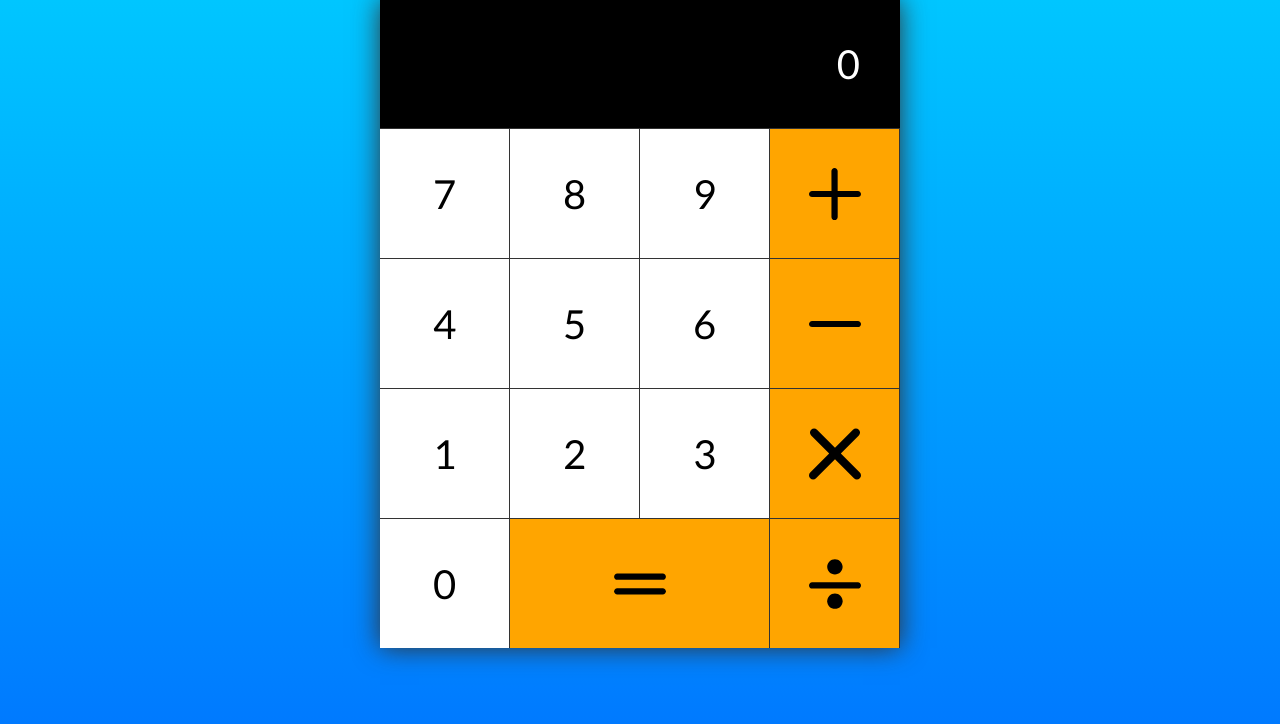
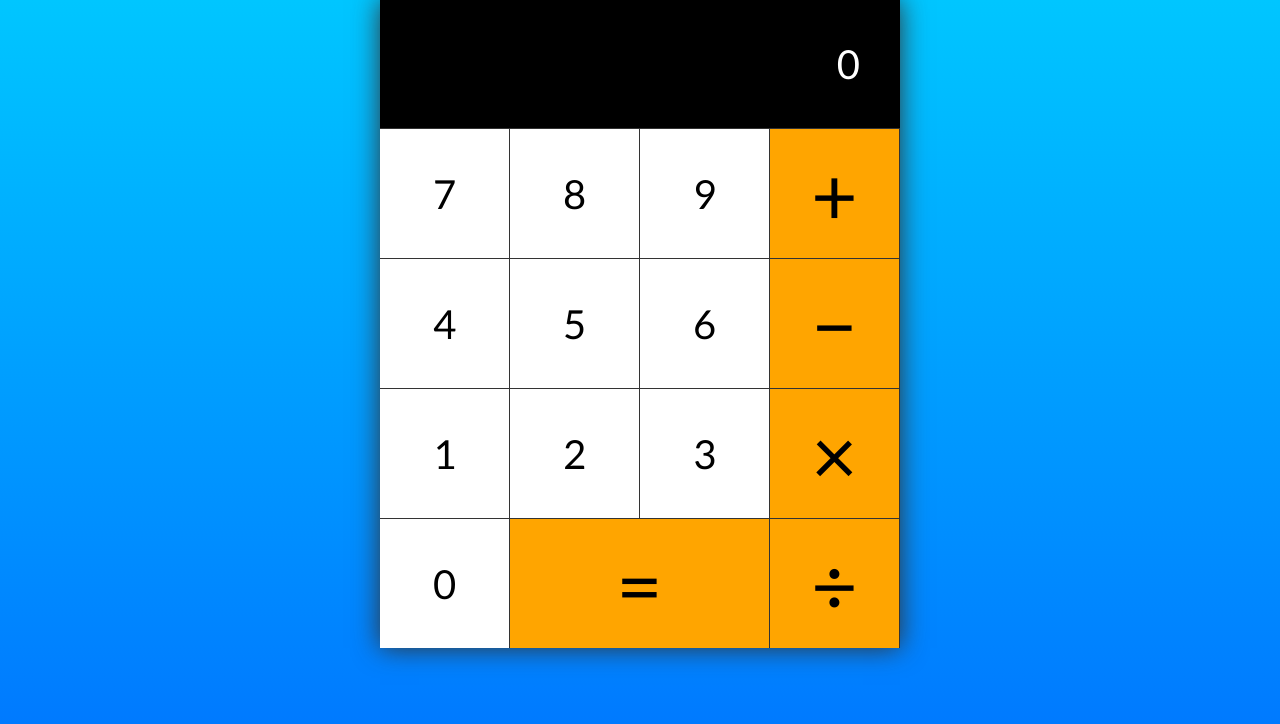
Before and after one commit to benwatsonuk/calc-test, a React (Create React App) app: page / in a window 1280 px wide. Shown: the top 724 px of the page. Built offline with nearby package versions, Linux system fonts and the light colour scheme.

Commit message:
SVGs swapped out for font for more flexible styling

```diff
--- a/src/components/Buttons.scss
+++ b/src/components/Buttons.scss
@@ -73,24 +73,22 @@
       background: orange;
 
       &:before {
-        content: '';
+        font-size: 2em;
         display: block;
         height: 100%;
         width: 100%;
-        background-repeat: no-repeat;
-        background-position: center;
-        background-size: 40% 40%;
+        line-height: $buttonHeight;
       }
 
       .calc__button--value {
-        visibility: hidden;
+        @extend .sr-only
       }
 
       &:nth-child(11) {
         grid-area: operatorPlus;
 
         &:before {
-          background-image: url(../icons/plus.svg);
+          content: "+";
         }
       }
 
@@ -98,7 +96,7 @@
         grid-area: operatorMinus;
 
         &:before {
-          background-image: url(../icons/minus.svg);
+          content: "−";
         }
       }
 
@@ -106,7 +104,7 @@
         grid-area: operatorMultiply;
 
         &:before {
-          background-image: url(../icons/multiply.svg);
+          content: "×";
         }
       }
 
@@ -114,7 +112,7 @@
         grid-area: operatorDivide;
 
         &:before {
-          background-image: url(../icons/divide.svg);
+          content: "÷";
         }
       }
 
@@ -123,7 +121,7 @@
         width: 100%;
 
         &:before {
-          background-image: url(../icons/equals.svg);
+          content: "=";
         }
       }
     }
--- a/src/variables.scss
+++ b/src/variables.scss
@@ -1,4 +1,15 @@
-$minWidth : 520px;
+$minWidth: 520px;
 $buttonWidth: 130px;
 $buttonHeight: 130px;
 $buttonBorderColor: #333;
+
+.sr-only {
+  border: 0;
+  clip: rect(0 0 0 0);
+  height: 1px;
+  margin: -1px;
+  overflow: hidden;
+  padding: 0;
+  position: absolute;
+  width: 1px;
+}
```
